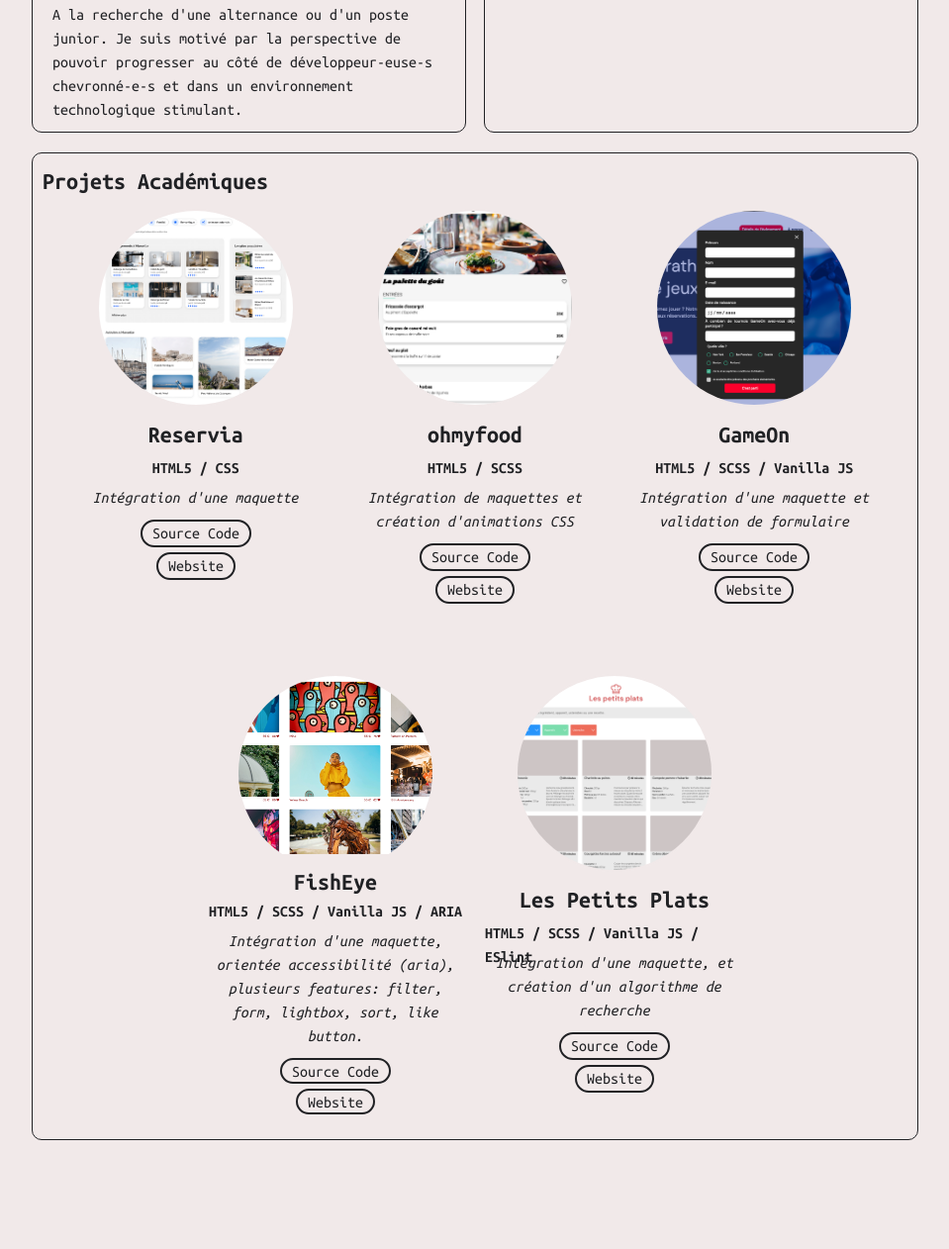
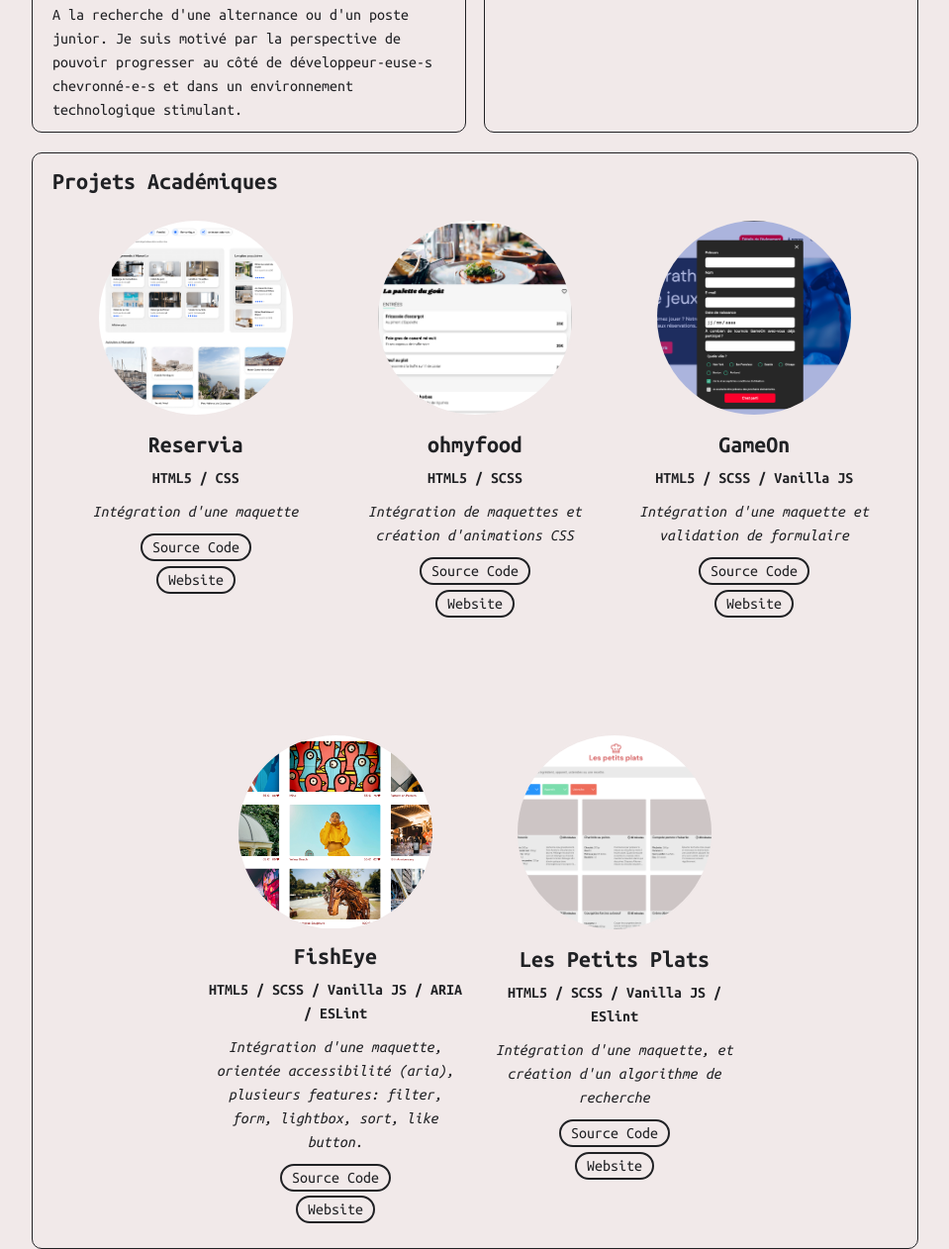
Before and after one commit to Alphasud/mywebsite, a website with bundled scripts: page index.html in a window 1280 px wide. Shown: the part 297-1559 px from the top of the page at 99% size, without its empty margins (160-1119 px from the left). Before the commit the page ends 1449 px from the top, so only its background shows below. Built offline with nearby package versions, Linux system fonts and the light colour scheme.

Commit message:
small fixes

```diff
--- a/index.html
+++ b/index.html
@@ -35,7 +35,7 @@
           <section class="occupation"></section>
         </div>
         <section class="projects">
-          <h1>Projets Académiques</h1>
+          <h1 class="projects__title"></h1>
           <div class="projects__elements"></div>
         </section>
       </main>
--- a/js/components/getEnglish.js
+++ b/js/components/getEnglish.js
@@ -22,6 +22,8 @@ function getEnglish(data, projects, occupation) {
   occupationArea.innerHTML = occup;
 
   /////PROJECT
+  const projectTitle = document.querySelector('.projects__title');
+  projectTitle.innerHTML = 'Training Projects';
   const projectCard = new ProjectCard();
   const projectDataEngFiltered = projects.filter((element) => element.english);
   const projectEng = projectDataEngFiltered.flatMap(
--- a/js/components/getFrench.js
+++ b/js/components/getFrench.js
@@ -26,6 +26,8 @@ function getFrench(data, projects, occupation) {
   occupationArea.innerHTML = occup;
 
   //////PROJECTS//////
+  const projectTitle = document.querySelector('.projects__title');
+  projectTitle.innerHTML = 'Projets Académiques';
   const projectArea = document.querySelector('.projects__elements');
   const projectCard = new ProjectCard();
   const projectDataFrenchFiltered = projects.filter(
--- a/js/components/getSpanish.js
+++ b/js/components/getSpanish.js
@@ -25,6 +25,8 @@ function getSpanish(data, projects, occupation) {
   occupationArea.innerHTML = occup;
 
   /////PROJECTS
+  const projectTitle = document.querySelector('.projects__title');
+  projectTitle.innerHTML = 'Proyectos Academicos';
   const projectCard = new ProjectCard();
   const projectDataSpanFiltered = projects.filter((element) => element.spanish);
   const projectSpan = projectDataSpanFiltered.flatMap(
--- a/js/data.js
+++ b/js/data.js
@@ -113,7 +113,7 @@ const projects = [
         id: '6',
         title: 'FishEye',
         description: `Intégration d'une maquette, orientée accessibilité (aria),  plusieurs features: filter, form, lightbox, sort, like button.`,
-        techno: 'HTML5 / SCSS / Vanilla JS / ARIA',
+        techno: 'HTML5 / SCSS / Vanilla JS / ARIA / ESLint',
         photo: './img/projet6.png',
         website: 'https://alphasud.github.io/CharlesDenneulin_6_18022021/',
         sourcecode: 'https://github.com/Alphasud/CharlesDenneulin_6_18022021',
@@ -163,7 +163,7 @@ const projects = [
         id: '6',
         title: 'FishEye',
         description: `Mockup integration, accessibility (aria),  several features: filter, form, lightbox, sort, like button.`,
-        techno: 'HTML5 / SCSS / Vanilla JS / ARIA',
+        techno: 'HTML5 / SCSS / Vanilla JS / ARIA / ESLint',
         photo: './img/projet6.png',
         website: 'https://alphasud.github.io/CharlesDenneulin_6_18022021/',
         sourcecode: 'https://github.com/Alphasud/CharlesDenneulin_6_18022021',
@@ -213,7 +213,7 @@ const projects = [
         id: '6',
         title: 'FishEye',
         description: `Intégration d'une maquette, orientée accessibilité (aria),  plusieurs features: filter, form, lightbox, sort, like button.`,
-        techno: 'HTML5 / SCSS / Vanilla JS / ARIA',
+        techno: 'HTML5 / SCSS / Vanilla JS / ARIA / ESLint',
         photo: './img/projet6.png',
         website: 'https://alphasud.github.io/CharlesDenneulin_6_18022021/',
         sourcecode: 'https://github.com/Alphasud/CharlesDenneulin_6_18022021',
--- a/sass/layout/_navigation.scss
+++ b/sass/layout/_navigation.scss
@@ -26,6 +26,9 @@ main {
   border-radius: 10px;
   padding: 1rem;
   transition: background-color 0.25s ease-in;
+  &__top {
+    margin-top: 3rem;
+  }
   &__linkOC {
     transition: color 0.5s ease-in;
   }
@@ -98,13 +101,17 @@ main {
 }
 
 .projects {
-  margin-top: 2rem;
+  margin: 2rem 0;
   background-color: transparent;
   border: 1px solid $dark;
   border-radius: 10px;
   padding: 1rem;
   width: 100%;
   transition: background-color 0.25s ease-in;
+
+  &__title {
+    margin: 0 0 1rem 1rem;
+  }
 
   &__elements {
     display: flex;
@@ -113,7 +120,7 @@ main {
     margin: 0 auto;
 
     &__item {
-      height: 45rem;
+      height: 50rem;
       display: flex;
       align-items: center;
       flex-basis: 30%;
@@ -132,7 +139,8 @@ main {
       }
 
       &__techno {
-        height: 2rem;
+        text-align: center;
+        height: auto;
         font-weight: 700;
         margin-bottom: 1rem;
       }
```
Also changed, not shown: css/style.css, 1 other file.
